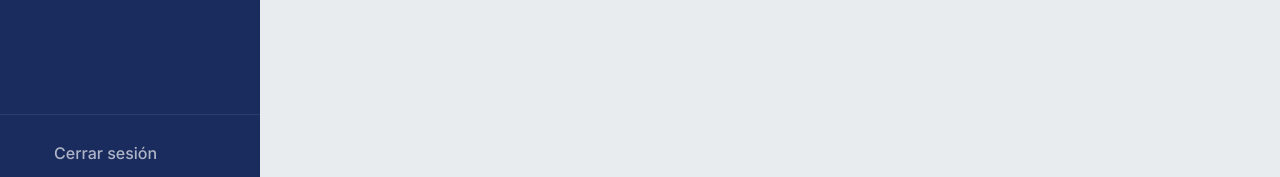
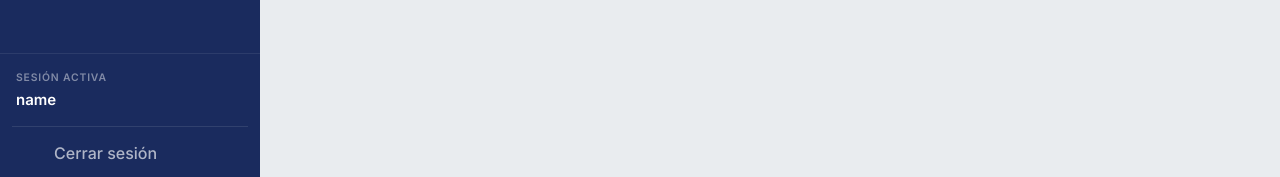
Before and after one commit to AlexReyes03/opticode-repository, a React (Vite) app in the folder opticode_frontend/: page /projects/1/files/1/errors in a window 1280 px wide. Shown: the part 603-780 px from the top of the page. Built offline with nearby package versions, Linux system fonts and the light colour scheme; no server answers; sample sign-in values are in the browser's storage; some icons are missing.

Commit message:
[STYLE] Se mejoró el diseño del Sidebar para mejorar la UX, se muestra el usuario activo y se mejoró el diseño de los botones

```diff
--- a/opticode_frontend/src/api/fetch-wrapper.js
+++ b/opticode_frontend/src/api/fetch-wrapper.js
@@ -331,12 +331,13 @@ export default async function request(
         }
       }
 
-      if ((error.status === 401 || error.status === 403) && !isAnonymousAuthEndpoint) {
+      /* Solo 401 implica sesión inválida; 403 es permiso sobre el recurso y no debe borrar tokens. */
+      if (error.status === 401 && !isAnonymousAuthEndpoint) {
         authHandlers?.handleAuthError?.(
           error.status,
           error.message ?? 'No autorizado.',
           normalizedEndpoint,
-          !!tokenProvider?.getAccessToken?.()
+          Boolean(tokenProvider?.getAccessToken?.())
         );
       }
 
--- a/opticode_frontend/src/assets/css/global-styles.css
+++ b/opticode_frontend/src/assets/css/global-styles.css
@@ -394,7 +394,8 @@ input[type='password']::-ms-clear {
   display: flex;
   flex-direction: column;
   padding: 0;
-  z-index: 100;
+  /* Por encima del backdrop del offcanvas (BS5 ~1040); si no, el backdrop roba el clic y cierra sin navegar */
+  z-index: var(--bs-offcanvas-zindex, 1045);
   overflow-y: auto;
 }
 
@@ -417,6 +418,31 @@ input[type='password']::-ms-clear {
   font-weight: 700;
   color: var(--oc-white);
   letter-spacing: -0.02em;
+}
+
+.navbar-sidebar__user--footer {
+  padding: 0 0.25rem 0.875rem;
+  margin-bottom: 0.5rem;
+  border-bottom: 1px solid rgba(255, 255, 255, 0.1);
+}
+
+.navbar-sidebar__user-label {
+  font-size: 0.65rem;
+  font-weight: 600;
+  letter-spacing: 0.08em;
+  color: rgba(255, 255, 255, 0.45);
+  margin-bottom: 0.25rem;
+  text-transform: uppercase;
+}
+
+.navbar-sidebar__user-name {
+  font-size: 0.9375rem;
+  font-weight: 600;
+  color: var(--oc-white);
+  line-height: 1.35;
+  overflow: hidden;
+  text-overflow: ellipsis;
+  white-space: nowrap;
 }
 
 .navbar-sidebar__nav {
@@ -481,3 +507,35 @@ input[type='password']::-ms-clear {
 .navbar-sidebar__link .MuiSvgIcon-root {
   font-size: 1.25rem;
 }
+
+/* ---------- Dashboard (cliente) ---------- */
+.oc-dashboard-page .oc-dashboard-hero {
+  margin-bottom: 1.5rem;
+}
+
+@media (min-width: 768px) {
+  .oc-dashboard-page .oc-dashboard-hero {
+    margin-bottom: 1.75rem;
+  }
+}
+
+.oc-dashboard-card {
+  border-radius: var(--oc-radius-md, 0.5rem);
+}
+
+.oc-dashboard-empty-icon {
+  width: 5rem;
+  height: 5rem;
+  border-radius: 50%;
+  display: inline-flex;
+  align-items: center;
+  justify-content: center;
+  background-color: rgba(37, 99, 235, 0.08);
+  color: var(--oc-primary);
+  margin-left: auto;
+  margin-right: auto;
+}
+
+.oc-dashboard-loading {
+  min-height: 16rem;
+}
--- a/opticode_frontend/src/components/layout/Sidebar.jsx
+++ b/opticode_frontend/src/components/layout/Sidebar.jsx
@@ -1,4 +1,4 @@
-import { useMemo, useState, useId } from 'react';
+import { useCallback, useMemo, useState, useId } from 'react';
 import { createPortal } from 'react-dom';
 import { NavLink, useLocation } from 'react-router-dom';
 import FolderCopyOutlinedIcon from '@mui/icons-material/FolderCopyOutlined';
@@ -7,7 +7,7 @@ import PersonOutlineOutlinedIcon from '@mui/icons-material/PersonOutlineOutlined
 import LogoutOutlinedIcon from '@mui/icons-material/LogoutOutlined';
 import logo from '../../assets/img/ack_logo.png';
 import { useAuth } from '../../contexts/AuthContext';
-import { getUserRole } from '../../utils/userRole';
+import { getSidebarUserPresentation, getUserRole } from '../../utils/userRole';
 
 /**
  * Tabla de navegación (mejor que `switch` para menús: un solo arreglo, filtro por rol y `.map`).
@@ -82,6 +82,33 @@ function filterSidebarNavByRole(config, role) {
   });
 }
 
+/** Cierra el offcanvas en viewport móvil (Bootstrap). */
+function closeMobileOffcanvas() {
+  if (typeof window === 'undefined' || typeof document === 'undefined') return;
+  if (!window.matchMedia('(max-width: 767.98px)').matches) return;
+  const el = document.getElementById('sidebarMenu');
+  const Offcanvas = window.bootstrap?.Offcanvas;
+  if (!el || !Offcanvas) return;
+
+  const hide = () => {
+    const instance = Offcanvas.getInstance(el) ?? Offcanvas.getOrCreateInstance(el);
+    instance.hide();
+  };
+  // Tras el clic en NavLink, dejar que React Router procese y luego cerrar (evita condiciones de carrera).
+  queueMicrotask(hide);
+}
+
+/**
+ * Ítem de navegación que corresponde a la ruta actual (misma lógica que el resaltado activo).
+ *
+ * @param {string} pathname
+ * @param {typeof SIDEBAR_NAV_CONFIG} items
+ */
+function getActiveNavItemId(pathname, items) {
+  const active = items.find((navItem) => isNavLinkActive(navItem, pathname));
+  return active?.id ?? null;
+}
+
 const Sidebar = () => {
   const location = useLocation();
   const { logout, user } = useAuth();
@@ -92,6 +119,19 @@ const Sidebar = () => {
     const role = getUserRole(user);
     return filterSidebarNavByRole(SIDEBAR_NAV_CONFIG, role);
   }, [user]);
+
+  const sidebarUser = useMemo(() => getSidebarUserPresentation(user), [user]);
+
+  /** En móvil, cierra el drawer solo si el enlace no es el de la sección ya visible. */
+  const handleMainNavClick = useCallback(
+    (clickedItem) => {
+      const currentSectionId = getActiveNavItemId(location.pathname, mainNavItems);
+      if (clickedItem.id !== currentSectionId) {
+        closeMobileOffcanvas();
+      }
+    },
+    [location.pathname, mainNavItems],
+  );
 
   const handleConfirmLogout = async () => {
     setLogoutModalOpen(false);
@@ -146,7 +186,11 @@ const Sidebar = () => {
               const { to, label, icon: Icon } = item;
               return (
                 <li key={item.id} className="navbar-sidebar__item">
-                  <NavLink to={to} className={`rounded-3 navbar-sidebar__link ${isNavLinkActive(item, location.pathname) ? 'navbar-sidebar__link--active' : ''}`}>
+                  <NavLink
+                    to={to}
+                    onClick={() => handleMainNavClick(item)}
+                    className={`rounded-3 navbar-sidebar__link ${isNavLinkActive(item, location.pathname) ? 'navbar-sidebar__link--active' : ''}`}
+                  >
                     <Icon />
                     {label}
                   </NavLink>
@@ -157,7 +201,23 @@ const Sidebar = () => {
 
           <ul className="navbar-sidebar__section navbar-sidebar__section--bottom">
             <li className="navbar-sidebar__item">
-              <button type="button" className="navbar-sidebar__link" onClick={() => setLogoutModalOpen(true)} style={{ width: '100%', border: 'none', background: 'none', cursor: 'pointer' }}>
+              <div className="navbar-sidebar__user navbar-sidebar__user--footer mb-0 pb-0">
+                <p className="navbar-sidebar__user-label">Sesión activa</p>
+                <p className="navbar-sidebar__user-name" title={sidebarUser.title}>
+                  {sidebarUser.shortLabel}
+                </p>
+              </div>
+            </li>
+            <li className="navbar-sidebar__item">
+              <button
+                type="button"
+                className="navbar-sidebar__link"
+                onClick={() => {
+                  closeMobileOffcanvas();
+                  setLogoutModalOpen(true);
+                }}
+                style={{ width: '100%', border: 'none', background: 'none', cursor: 'pointer' }}
+              >
                 <LogoutOutlinedIcon />
                 Cerrar sesión
               </button>
```
